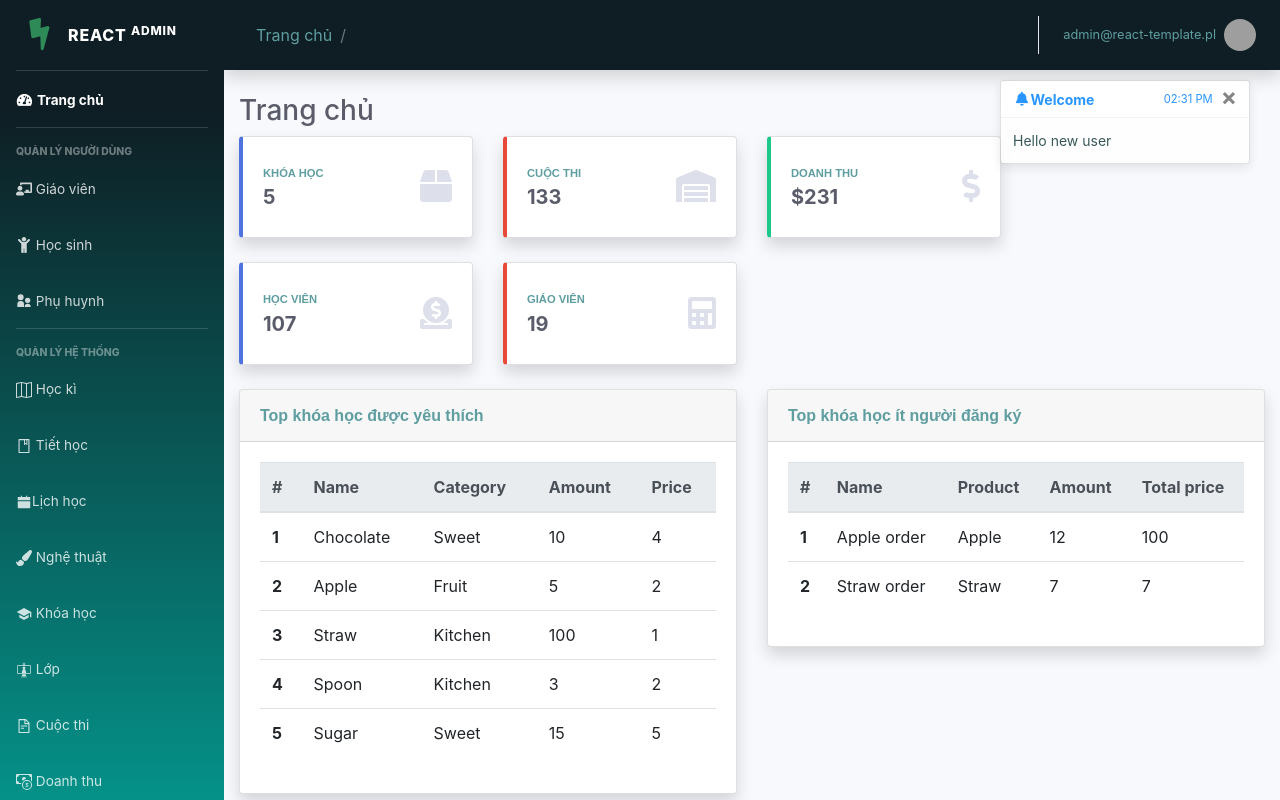
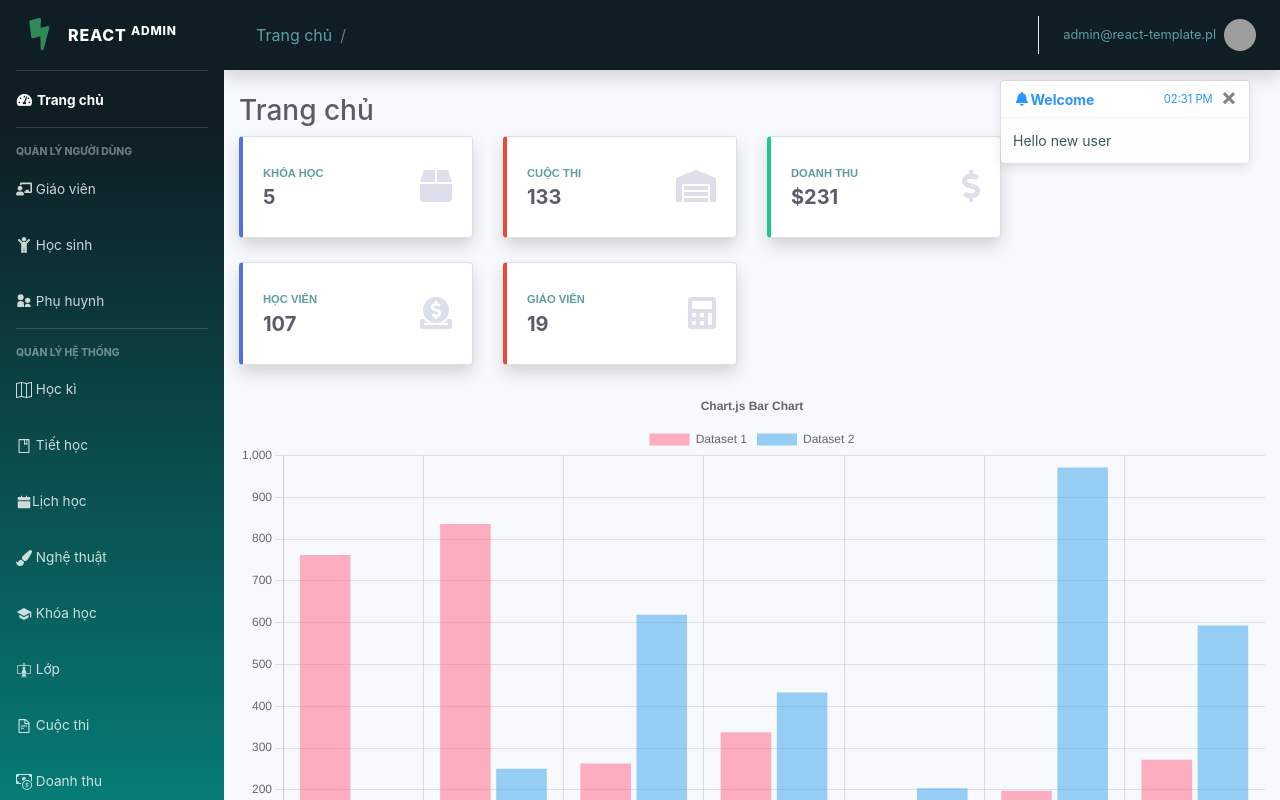
Before and after one commit to chungnguyenbkcse/KidsDrawing_Client, a React (Create React App) app: page /home in a window 1280 px wide. Shown: the top 800 px of the page. Built offline with nearby package versions, Linux system fonts and the light colour scheme; grey boxes are pictures that could not be loaded.

Commit message:
add chart bar

```diff
--- a/src/App.tsx
+++ b/src/App.tsx
@@ -19,8 +19,8 @@
           </PrivateRoute>
           <AccountRoute path="/login"><Login /></AccountRoute> */}
           <Route path={`/aut`}><Login /></Route>
+          <Route path={`/landing-page`}><LandingPage /></Route>
           <Route path={`/`}><Routers /></Route>
-          <Route path={`/landing-page`}><LandingPage /></Route>
           <Route path={`/`}>
             <Redirect to="/landing-page" />
           </Route>
--- /dev/null
+++ b/src/common/components/ChartBar.js
@@ -0,0 +1,57 @@
+import React from 'react';
+
+import {
+    Chart as ChartJS,
+    CategoryScale,
+    LinearScale,
+    BarElement,
+    Title,
+    Tooltip,
+    Legend,
+} from 'chart.js';
+import { Bar } from 'react-chartjs-2';
+import faker from 'faker';
+
+ChartJS.register(
+    CategoryScale,
+    LinearScale,
+    BarElement,
+    Title,
+    Tooltip,
+    Legend
+);
+
+export const options = {
+    responsive: true,
+    plugins: {
+        legend: {
+            position: 'top',
+        },
+        title: {
+            display: true,
+            text: 'Chart.js Bar Chart',
+        },
+    },
+};
+
+const labels = ['January', 'February', 'March', 'April', 'May', 'June', 'July'];
+
+export const data = {
+    labels,
+    datasets: [
+        {
+            label: 'Dataset 1',
+            data: labels.map(() => faker.datatype.number({ min: 0, max: 1000 })),
+            backgroundColor: 'rgba(255, 99, 132, 0.5)',
+        },
+        {
+            label: 'Dataset 2',
+            data: labels.map(() => faker.datatype.number({ min: 0, max: 1000 })),
+            backgroundColor: 'rgba(53, 162, 235, 0.5)',
+        },
+    ],
+};
+
+export function ChartBar() {
+    return <Bar options={options} data={data} />;
+}
--- a/src/components/Home/Home.tsx
+++ b/src/components/Home/Home.tsx
@@ -6,6 +6,7 @@
 import ProductList from "../Products/ProductsList";
 import { IOrder } from "../../store/models/order.interface";
 import OrderList from "../Orders/OrderList";
+import { ChartBar } from "../../common/components/ChartBar";
 
 const Home: React.FC = () => {
   const products: IProductState = useSelector((state: IStateType) => state.products);
@@ -34,6 +35,12 @@
       <div className="row">
         <TopCard title="HỌC VIÊN" text={totalSales.toString()} icon="donate" class="primary" />
         <TopCard title="GIÁO VIÊN" text={totalOrderAmount.toString()} icon="calculator" class="danger" />
+      </div>
+
+      <div className="row">
+      <div className="col-xl-12 col-lg-12">
+        <ChartBar />
+      </div>
       </div>
 
       <div className="row">
```
Also changed, not shown: 2 other files (tests, documents, lock files or other folders).
